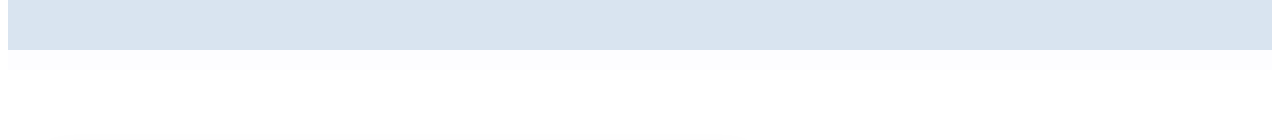
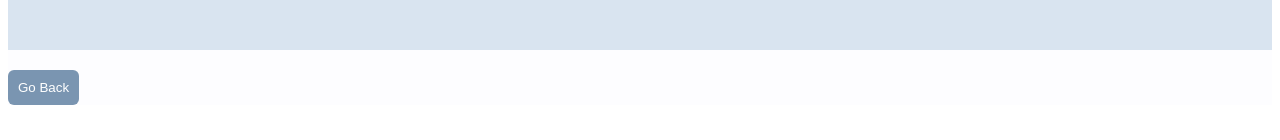
Before and after one commit to nechamablerner/Shopping-App, a React (Vite) app: page /products/1 in a window 1280 px wide. Shown: the part 168-308 px from the top of the page. Built offline with nearby package versions, Linux system fonts and the light colour scheme; the HTML template or start-up script is replaced by a standard one.

Commit message:
added back button

```diff
--- a/src/App.tsx
+++ b/src/App.tsx
@@ -6,6 +6,7 @@ import { Footer } from './Footer';
 function App() {
   return (
     <>
+
       <Routes>
         <Route path="/" element={<HomePage/>}/>
         <Route path="/products/:id" element={<ProductPage/>}/>
--- /dev/null
+++ b/src/BackButton.module.css
@@ -0,0 +1,8 @@
+.button{
+    background-color:#7A95B1 ;
+    color: #ffffff;
+    padding: 10px;
+    border-radius: 6px;
+    border: none;
+
+}
--- /dev/null
+++ b/src/BackButton.tsx
@@ -0,0 +1,19 @@
+import {useNavigate } from "react-router-dom";
+import styles from './BackButton.module.css';
+
+const BackButton = () => {
+    const navigate = useNavigate();
+    const goBack = () => {
+        navigate("/")
+    };
+
+    return(
+        <button className={styles.button} onClick={goBack}>
+            Go Back
+        </button>
+    );
+
+}
+
+
+export default BackButton;
--- a/src/Pages/HomePage.tsx
+++ b/src/Pages/HomePage.tsx
@@ -27,7 +27,7 @@ export function HomePage(){
                 <p className={styles.itemPrice}>${product.price}</p>
             </div>
             <button  className={styles.button}
-                onClick ={() => navigateToPage(product.id)}> Veiw Details
+                onClick ={() => navigateToPage(product.id)}> View Details
             </button>
             </div>
             ))}
--- a/src/Pages/ProductPage.tsx
+++ b/src/Pages/ProductPage.tsx
@@ -2,6 +2,7 @@
 import ProductDetails from "../ProductDetails";
 import NavigationBar from "../NavigationBar";
 import headerStyles from '../Header.module.css';
+import BackButton from "../BackButton";
 
 
 export function ProductPage(){
@@ -11,8 +12,10 @@ export function ProductPage(){
         <header className={headerStyles.header}>
             <NavigationBar/>
             <h2> Shopping App</h2>
-
         </header>
+        <div>
+            <BackButton/>
+        </div>
         <main>
             <ProductDetails/>
         </main>
```
